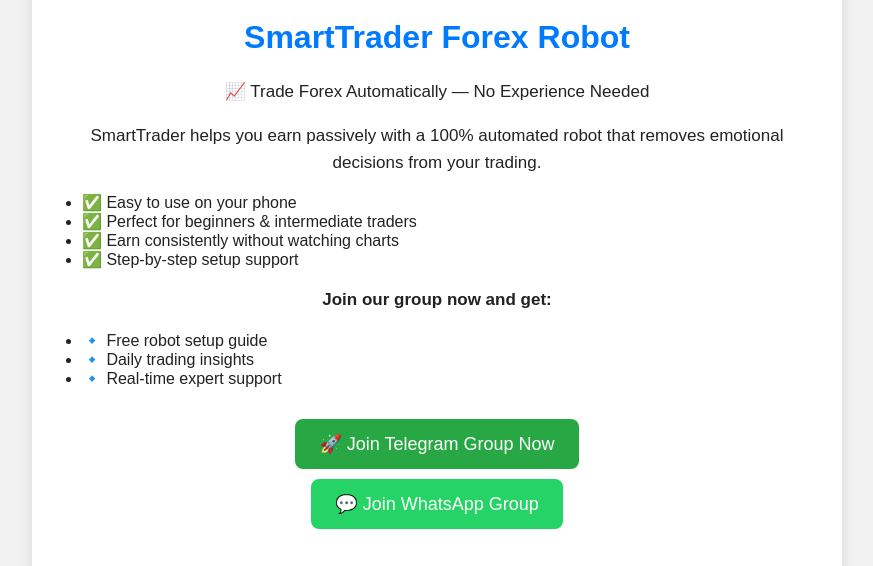
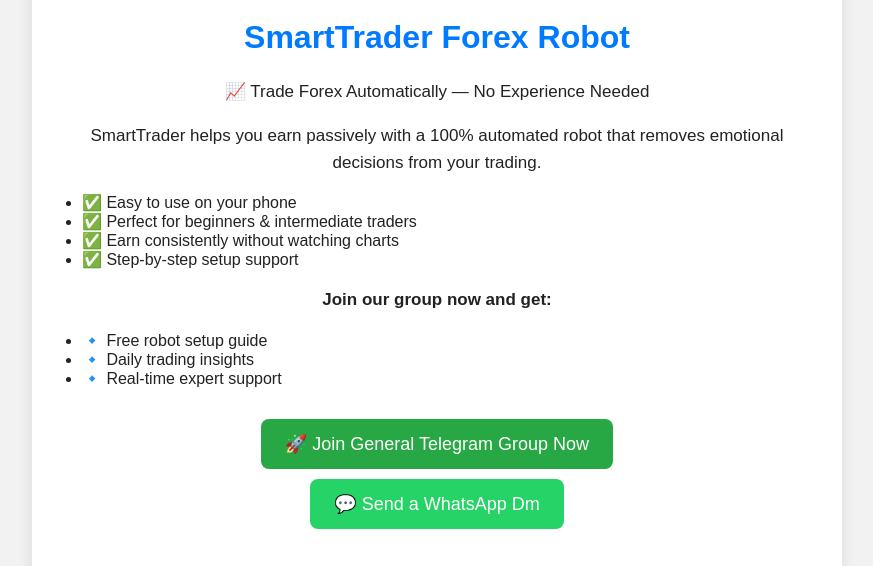
Before and after one commit to Chibestg1/Fxhub, a plain HTML site: page index.html in a window 1280 px wide. Shown: the part 90-656 px from the top of the page, without its empty margins (203-1076 px from the left). Drawn offline with Linux system fonts and the light colour scheme.

Commit message:
Update Telegram and WhatsApp group links

```diff
--- a/index.html
+++ b/index.html
@@ -96,8 +96,8 @@
       <li>🔹 Real-time expert support</li>
     </ul>
 
-    <a class="cta-button" href="https://t.me/+kdE8SWTFKLBmODY0" target="_blank">🚀 Join Telegram Group Now</a><br/>
-    <a class="cta-button whatsapp-button" href="https://chat.whatsapp.com/LSpQsciGhrl8UhsRtoBpF2" target="_blank">💬 Join WhatsApp Group</a>
+    <a class="cta-button" href="https://t.me/+kdE8SWTFKLBmODY0" target="_blank">🚀 Join General Telegram Group Now</a><br/>
+    <a class="cta-button whatsapp-button" href="https://wa.link/0d2rrl" target="_blank">💬 Send a WhatsApp Dm</a>
 
     <div class="proof-section">
       <h2 style="margin-top: 40px;">📷 Live Trading Results</h2>
```
